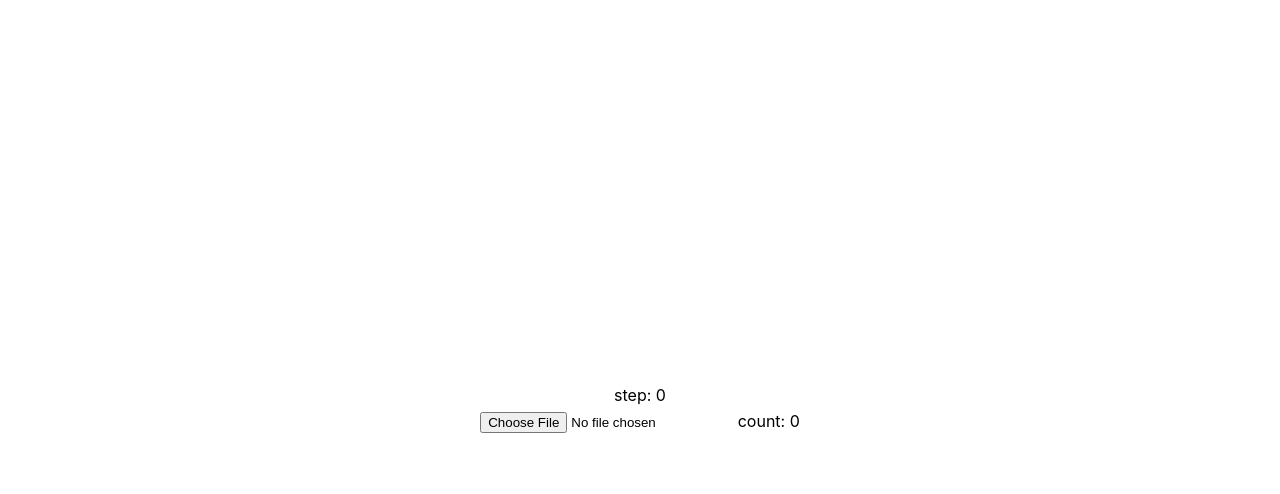
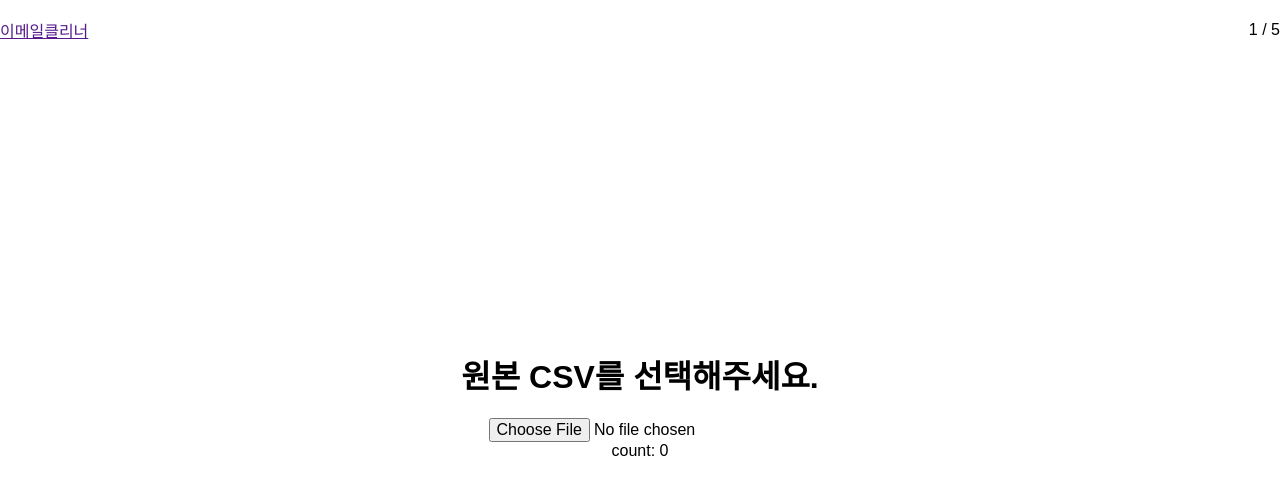
Before and after one commit to zidell/email-cleaner, a Svelte app: page / in a window 1280 px wide. Shown: the top 494 px of the page. Built offline with nearby package versions, Linux system fonts and the light colour scheme.

Commit message:
스타일에 대한 토대 작업

```diff
--- a/public/global.css
+++ b/public/global.css
@@ -1,44 +1,22 @@
-main {
-  align-content: center;
-  box-sizing: border-box;
-  display: grid;
-  font-family: 'SF Pro Text', 'SF Pro Icons', 'Helvetica Neue', 'Helvetica',
-    'Arial', sans-serif;
-  hyphens: auto;
-  line-height: 1.65;
-  margin: 0 auto;
-  max-width: 680px;
-  min-height: 100vh;
-  padding: 72px 0;
-  text-align: center;
+html,
+body {
+	padding: 0;
+	margin: 0;
+	overflow: hidden;
 }
-h1 {
-  font-size: 45px;
+
+#body {
+	flex: 1;
+	display: flex;
+	flex-direction: column;
 }
-h2 {
-  margin-top: 1.5em;
+#body .top {
+	flex: 1;
+	display: flex;
+	align-items: center;
+	justify-content: center;
+	flex-direction: column;
 }
-p {
-  font-size: 16px;
+#body .bottom {
+	height: 70px;
 }
-a {
-  border-bottom: 1px solid white;
-  color: #0076ff;
-  cursor: pointer;
-  text-decoration: none;
-  transition: all 0.2s ease;
-}
-a:hover {
-  border-bottom: 1px solid #0076ff;
-}
-code,
-pre {
-  color: #d400ff;
-  font-family: Menlo, Monaco, Lucida Console, Liberation Mono, DejaVu Sans Mono,
-    Bitstream Vera Sans Mono, Courier New, monospace, serif;
-  font-size: 0.92em;
-}
-code:before,
-code:after {
-  content: '\`';
-}
--- a/public/index.html
+++ b/public/index.html
@@ -4,9 +4,10 @@
 		<meta charset="utf8" />
 		<meta name="viewport" content="width=device-width" />
 
-		<title>CSV Importer</title>
+		<title>Email Split/Cleaner</title>
 
 		<link rel="icon" type="image/png" href="/favicon.png" />
+		<link rel="stylesheet" href="/normalize.css" />
 		<link rel="stylesheet" href="/global.css" />
 		<link rel="stylesheet" href="/bundle.css" />
 	</head>
--- a/src/App.svelte
+++ b/src/App.svelte
@@ -1,14 +1,26 @@
 <script>
 	import { step } from './store.js';
-	import { onMount } from 'svelte';
+	import Header from './Header.svelte';
 	import Importer from './Importer.svelte';
 	import Downloader from './Downloader.svelte';
 	import WrongEmails from './WrongEmails.svelte';
+	import Complete from './Complete.svelte';
 
-	const compArr = [Importer, Downloader, WrongEmails, Downloader];
+	const compArr = [Importer, Downloader, WrongEmails, Downloader, Complete];
 </script>
 
-<main>
-	step: {$step}
-	<svelte:component this="{compArr[$step]}" />
-</main>
+<style lang="scss">
+	#app {
+		width: 100vw;
+		height: 100vh;
+		display: flex;
+		flex-direction: column;
+	}
+</style>
+
+<div id="app">
+	<Header />
+	<div id="body">
+		<svelte:component this="{compArr[$step]}" />
+	</div>
+</div>
--- /dev/null
+++ b/src/Complete.svelte
@@ -0,0 +1,7 @@
+<div class="top">
+	<h1>이메일을 발송하십시오.</h1>
+</div>
+
+<div class="bottom">
+	<button>처음부터 다시하기</button>
+</div>
--- a/src/Downloader.svelte
+++ b/src/Downloader.svelte
@@ -1,18 +1,31 @@
 <script>
-	import { step, download } from './store.js';
+	import { step, download, emailLength } from './store.js';
 	let enableNext = false;
 	$: {
 		enableNext = $download.count >= $download.total;
 	}
 </script>
 
-{#if $download.count < $download.total}
-<button on:click="{download.saveAs}">
-	Download({$download.count}/{$download.total})
-</button>
-{:else} Completed {/if}
+<div class="top">
+	{#if $step === 1}
+	<h1>
+		단순히 업로드 단위로 쪼개진 파일입니다.
+	</h1>
+	{:else}
+	<h1>정제된 최종 파일입니다</h1>
+	{/if}
+	<h2>아래의 다운로드 버튼을 여러 번 클릭하십시오.</h2>
 
-<div>
+	<div>
+		{#if $download.count < $download.total}
+		<button on:click="{download.saveAs}">
+			Download({$download.count}/{$download.total})
+		</button>
+		{:else} Completed {/if}
+	</div>
+</div>
+
+<div class="bottom">
 	{#if enableNext}
 	<button on:click="{step.next}">next</button>
 	{/if}
--- /dev/null
+++ b/src/Header.svelte
@@ -0,0 +1,19 @@
+<script>
+	import { step } from './store.js';
+</script>
+
+<style lang="scss">
+	#header {
+		height: 60px;
+		display: flex;
+		align-items: center;
+		justify-content: space-between;
+	}
+</style>
+
+<div id="header">
+	<a href="">이메일클리너</a>
+	<div>
+		{$step + 1} / 5
+	</div>
+</div>
--- a/src/Importer.svelte
+++ b/src/Importer.svelte
@@ -55,13 +55,13 @@
 
 <style lang="scss"></style>
 
-<div>
+<div class="top">
+	<h1>원본 CSV를 선택해주세요.</h1>
 	<input type="file" on:change="{handleFiles}" />
 	count: {$emailLength}
-
-	<div>
-		{#if enableNext}
-		<button on:click="{step.next}">next</button>
-		{/if}
-	</div>
 </div>
+<div class="bottom">
+	{#if enableNext}
+	<button on:click="{step.next}">next</button>
+	{/if}
+</div>
--- a/src/WrongEmails.svelte
+++ b/src/WrongEmails.svelte
@@ -11,11 +11,12 @@
 	};
 </script>
 
-<form on:submit|preventDefault={handleSubmit}>
+<div class="top">
+	<h1>토스트에 쪼개진 단위로 등록을 시도하고, 오류가 날 때마다 아래에 추가하세요.</h1>
 	<textarea bind:value />
-</form>
+</div>
 
-<div>
+<div class="bottom">
 	{#if enableNext}
 	<button on:click="{handleSubmit}">next</button>
 	{/if}
```
Also changed, not shown: public/normalize.css (added).
